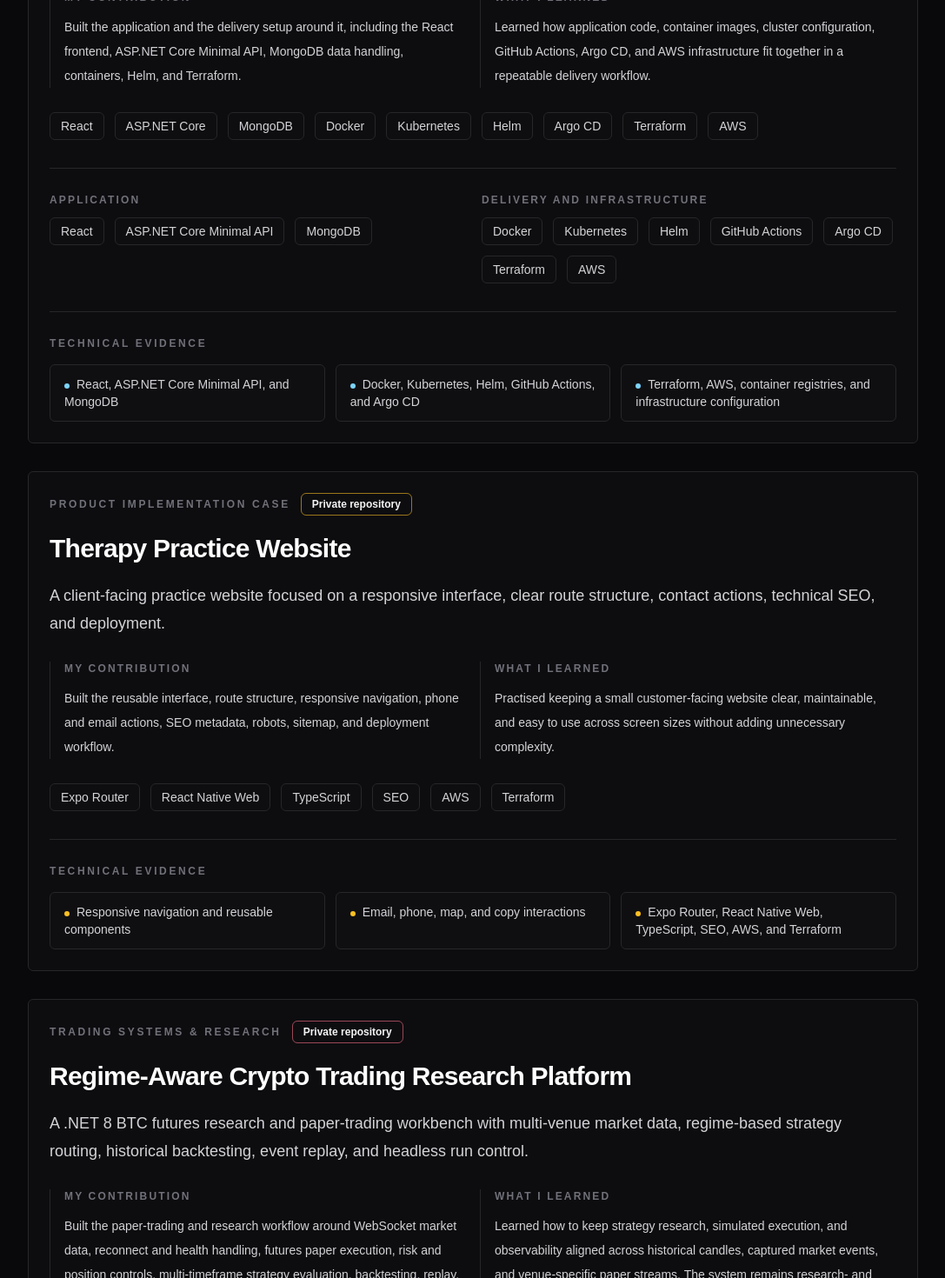
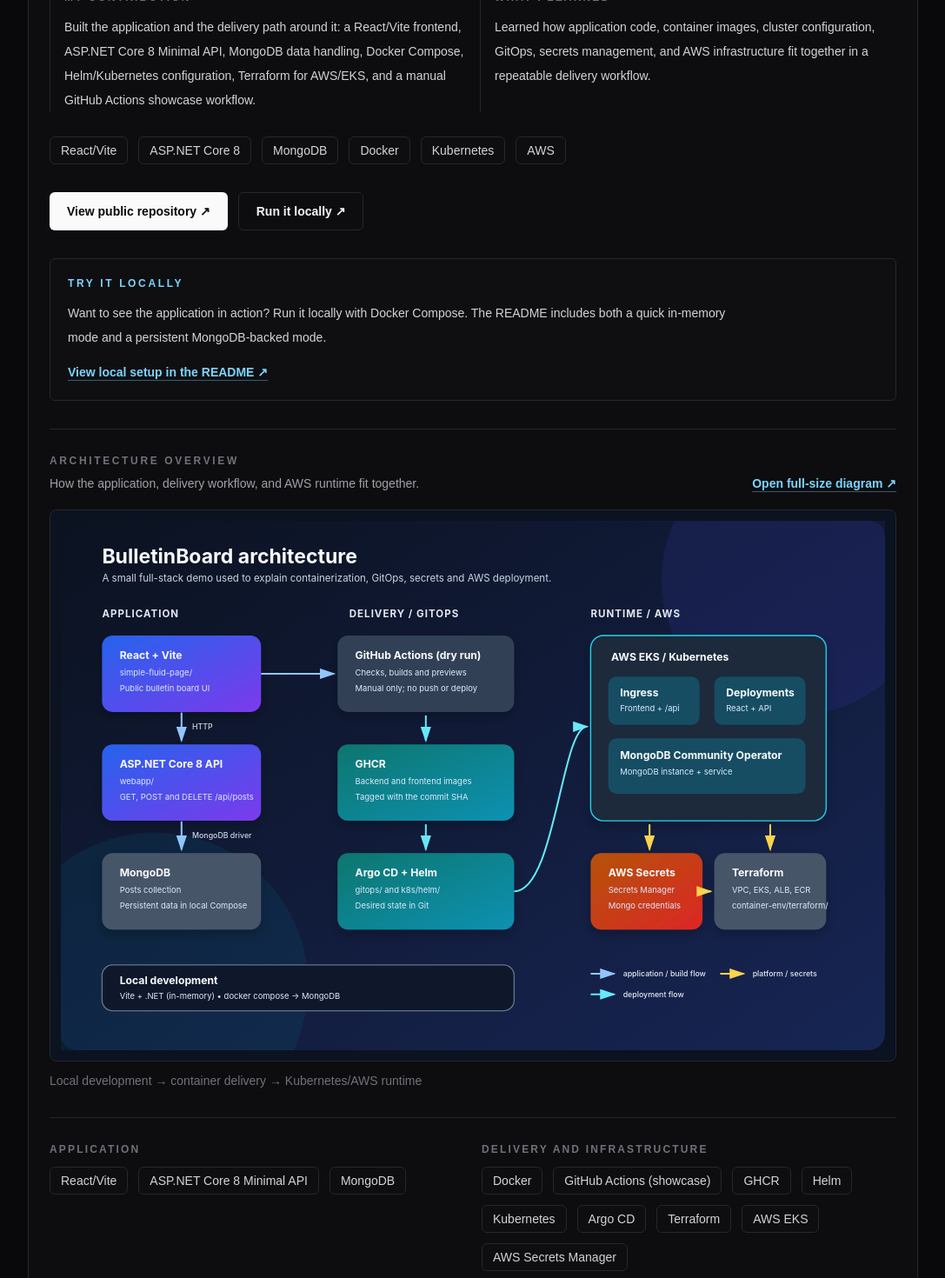
Before and after one commit to Luunomx/Luunom-portfolio, a Next.js app: page / in a window 1280 px wide. Shown: the part 2440-3910 px from the top of the page at 87% size, without its empty margins (96-1183 px from the left). Built offline with nearby package versions, Linux system fonts and the light colour scheme; no server answers.

Commit message:
Update Kubernetes project portfolio case study

```diff
--- a/app/page.tsx
+++ b/app/page.tsx
@@ -1,3 +1,4 @@
+import Image from "next/image";
 import {
   contactLinks as siteContactLinks,
   siteDescription,
@@ -16,6 +17,13 @@ type ProjectCase = {
   tags: string[];
   technicalEvidence: string[];
   technologyGroups?: { label: string; items: string[] }[];
+  repositoryHref?: string;
+  localSetupHref?: string;
+  architecture?: {
+    src: string;
+    alt: string;
+    caption: string;
+  };
   accentBorder: string;
   accentFill: string;
 };
@@ -63,49 +71,57 @@ const projectCases: ProjectCase[] = [
     accentFill: "bg-emerald-400",
   },
   {
-    title: "Cloud-Native Bulletin Board Platform",
+    title: "BulletinBoard — React, .NET & Kubernetes on AWS",
     eyebrow: "Cloud delivery case",
-    status: "Private repository",
+    status: "Public repository",
     summary:
-      "A full-stack bulletin board application used as a practical foundation for learning containerization, Kubernetes, CI/CD, GitOps, and infrastructure as code.",
+      "A small full-stack bulletin board application that demonstrates the path from local Docker development to a Kubernetes deployment setup on AWS EKS, using Helm, Argo CD, and Terraform.",
     contribution:
-      "Built the application and the delivery setup around it, including the React frontend, ASP.NET Core Minimal API, MongoDB data handling, containers, Helm, and Terraform.",
+      "Built the application and the delivery path around it: a React/Vite frontend, ASP.NET Core 8 Minimal API, MongoDB data handling, Docker Compose, Helm/Kubernetes configuration, Terraform for AWS/EKS, and a manual GitHub Actions showcase workflow.",
     learning:
-      "Learned how application code, container images, cluster configuration, GitHub Actions, Argo CD, and AWS infrastructure fit together in a repeatable delivery workflow.",
+      "Learned how application code, container images, cluster configuration, GitOps, secrets management, and AWS infrastructure fit together in a repeatable delivery workflow.",
     tags: [
-      "React",
-      "ASP.NET Core",
+      "React/Vite",
+      "ASP.NET Core 8",
       "MongoDB",
       "Docker",
       "Kubernetes",
-      "Helm",
-      "Argo CD",
-      "Terraform",
       "AWS",
     ],
     technicalEvidence: [
-      "React, ASP.NET Core Minimal API, and MongoDB",
-      "Docker, Kubernetes, Helm, GitHub Actions, and Argo CD",
-      "Terraform, AWS, container registries, and infrastructure configuration",
+      "React/Vite, ASP.NET Core 8 Minimal API, and MongoDB",
+      "Local Docker Compose plus container images prepared for GHCR",
+      "Helm, Argo CD, Terraform, AWS EKS/ALB, and Secrets Manager",
     ],
     technologyGroups: [
       {
         label: "Application",
-        items: ["React", "ASP.NET Core Minimal API", "MongoDB"],
+        items: ["React/Vite", "ASP.NET Core 8 Minimal API", "MongoDB"],
       },
       {
         label: "Delivery and infrastructure",
         items: [
           "Docker",
+          "GitHub Actions (showcase)",
+          "GHCR",
+          "Helm",
           "Kubernetes",
-          "Helm",
-          "GitHub Actions",
           "Argo CD",
           "Terraform",
-          "AWS",
+          "AWS EKS",
+          "AWS Secrets Manager",
         ],
       },
     ],
+    repositoryHref: "https://github.com/Luunomx/kubernetes-solution",
+    localSetupHref:
+      "https://github.com/Luunomx/kubernetes-solution#run-locally",
+    architecture: {
+      src: "/projects/kubernetes-solution/architecture.svg",
+      alt: "Architecture diagram showing the React and ASP.NET Core application moving through Docker, GHCR, Helm, Argo CD, and AWS EKS Kubernetes infrastructure.",
+      caption:
+        "Local development → container delivery → Kubernetes/AWS runtime",
+    },
     accentBorder: "border-sky-400/60",
     accentFill: "bg-sky-400",
   },
@@ -424,7 +440,89 @@ function CaseStudy({
               <Pill key={tag}>{tag}</Pill>
             ))}
           </div>
+
+          {project.repositoryHref ? (
+            <div className="mt-8 flex flex-col gap-3 sm:flex-row">
+              <a
+                className="inline-flex min-h-11 items-center justify-center rounded-md bg-white px-5 text-sm font-semibold text-zinc-950 transition-colors hover:bg-zinc-200"
+                href={project.repositoryHref}
+                target="_blank"
+                rel="noopener noreferrer"
+              >
+                View public repository ↗
+              </a>
+              {project.localSetupHref ? (
+                <a
+                  className="inline-flex min-h-11 items-center justify-center rounded-md border border-zinc-700 px-5 text-sm font-semibold text-zinc-100 transition-colors hover:border-zinc-500 hover:bg-zinc-900"
+                  href={project.localSetupHref}
+                  target="_blank"
+                  rel="noopener noreferrer"
+                >
+                  Run it locally ↗
+                </a>
+              ) : null}
+            </div>
+          ) : null}
+
+          {project.localSetupHref ? (
+            <div className="mt-8 rounded-md border border-zinc-800 bg-zinc-950 p-5">
+              <p className="text-xs font-semibold uppercase tracking-[0.22em] text-sky-300">
+                Try it locally
+              </p>
+              <p className="mt-3 max-w-3xl text-sm leading-7 text-zinc-300">
+                Want to see the application in action? Run it locally with
+                Docker Compose. The README includes both a quick in-memory mode
+                and a persistent MongoDB-backed mode.
+              </p>
+              <a
+                className="mt-4 inline-flex text-sm font-semibold text-sky-300 underline decoration-sky-300/40 underline-offset-4 transition-colors hover:text-white"
+                href={project.localSetupHref}
+                target="_blank"
+                rel="noopener noreferrer"
+              >
+                View local setup in the README ↗
+              </a>
+            </div>
+          ) : null}
         </div>
+
+        {project.architecture ? (
+          <figure className="mt-8 border-t border-zinc-800 pt-7">
+            <div className="flex flex-col justify-between gap-3 sm:flex-row sm:items-end">
+              <div>
+                <p className="text-xs font-semibold uppercase tracking-[0.22em] text-zinc-500">
+                  Architecture overview
+                </p>
+                <p className="mt-2 text-sm text-zinc-400">
+                  How the application, delivery workflow, and AWS runtime fit
+                  together.
+                </p>
+              </div>
+              <a
+                className="text-sm font-semibold text-sky-300 underline decoration-sky-300/40 underline-offset-4 transition-colors hover:text-white"
+                href={project.architecture.src}
+                target="_blank"
+                rel="noopener noreferrer"
+              >
+                Open full-size diagram ↗
+              </a>
+            </div>
+            <div className="mt-5 overflow-hidden rounded-lg border border-zinc-800 bg-[#0b1220] p-2 sm:p-3">
+              <Image
+                src={project.architecture.src}
+                width={1400}
+                height={900}
+                sizes="(max-width: 640px) calc(100vw - 3rem), (max-width: 1024px) calc(100vw - 5rem), 1024px"
+                className="h-auto w-full"
+                alt={project.architecture.alt}
+                unoptimized
+              />
+            </div>
+            <figcaption className="mt-3 text-sm text-zinc-500">
+              {project.architecture.caption}
+            </figcaption>
+          </figure>
+        ) : null}
 
         {project.technologyGroups ? (
           <div className="mt-8 grid gap-5 border-t border-zinc-800 pt-7 sm:grid-cols-2">
```
Also changed, not shown: public/projects/kubernetes-solution/architecture.svg (added).
